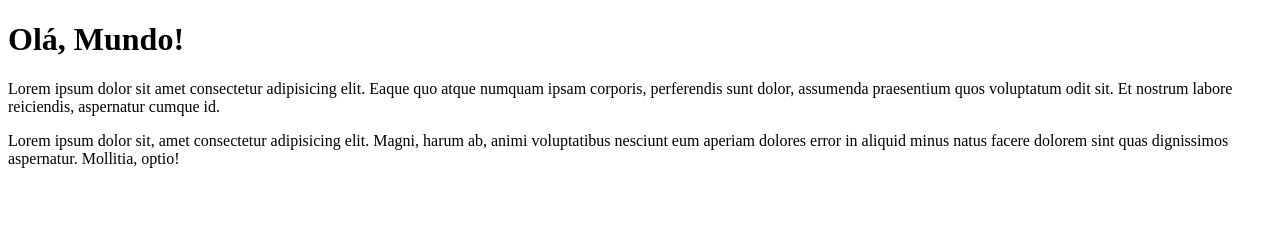
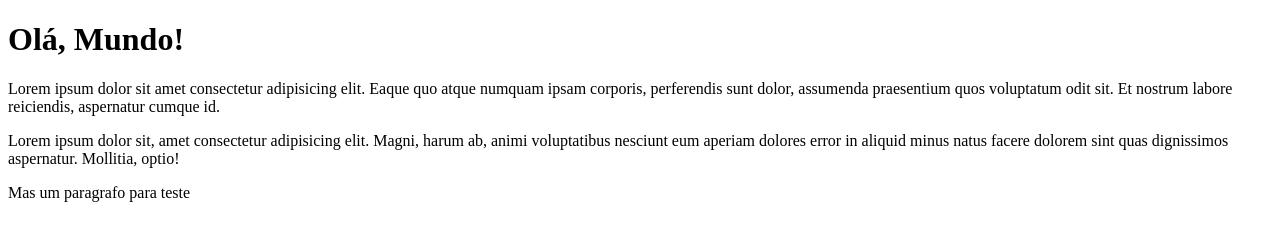
Before and after one commit to eduardodarocha/Ola-Mundo, a plain HTML site: page site-exemplo/index.html in a window 1280 px wide. Drawn offline with Linux system fonts and the light colour scheme.

Commit message:
Teste de commit
Teste de commit direto no master

```diff
--- a/site-exemplo/index.html
+++ b/site-exemplo/index.html
@@ -11,6 +11,7 @@
     <h1>Olá, Mundo!</h1>
     <p>Lorem ipsum dolor sit amet consectetur adipisicing elit. Eaque quo atque numquam ipsam corporis, perferendis sunt dolor, assumenda praesentium quos voluptatum odit sit. Et nostrum labore reiciendis, aspernatur cumque id.</p>
     <p>Lorem ipsum dolor sit, amet consectetur adipisicing elit. Magni, harum ab, animi voluptatibus nesciunt eum aperiam dolores error in aliquid minus natus facere dolorem sint quas dignissimos aspernatur. Mollitia, optio!</p>
+    <p>Mas um paragrafo para teste</p>
 </body>
 
 </html>
```
